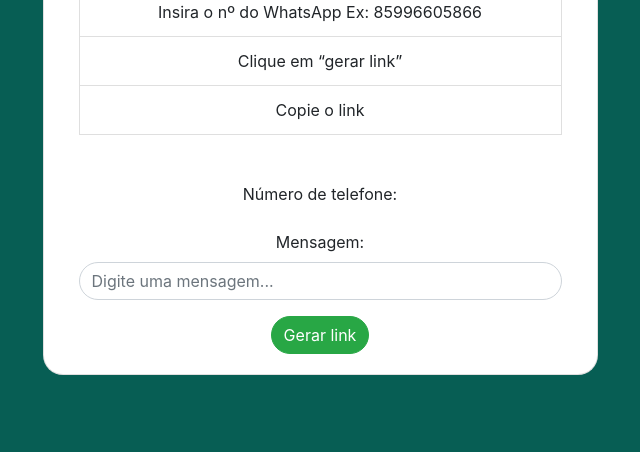
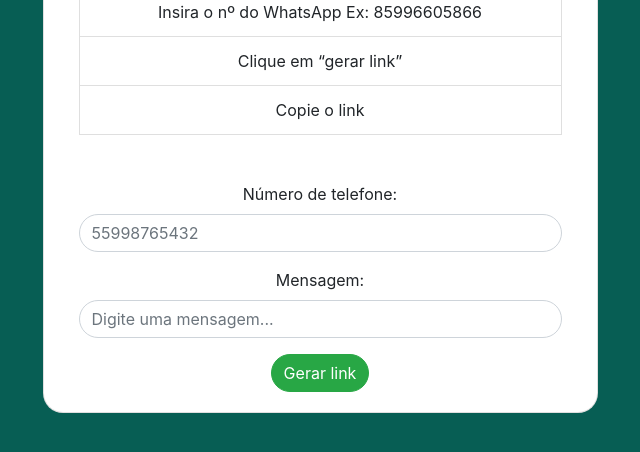
Before and after one commit to RazielRodrigues/js-whats-link-generator, a plain HTML site: page index.html in a window 1280 px wide. Shown: the part 156-608 px from the top of the page, without its empty margins (320-960 px from the left). Drawn offline with nearby package versions, Linux system fonts and the light colour scheme.

Commit message:
Update index.html

```diff
--- a/index.html
+++ b/index.html
@@ -30,6 +30,7 @@
 				  <div class="form-group">
 				    <label for="formGroupExampleInput">Número de telefone:</label>
 
+				    <input maxlength="15" style="border-radius: 20px;" id="phoneNumber" type="text" class="form-control" id="formGroupExampleInput" placeholder="55998765432">
 
 				  </div>
 				  <div class="form-group">
```
